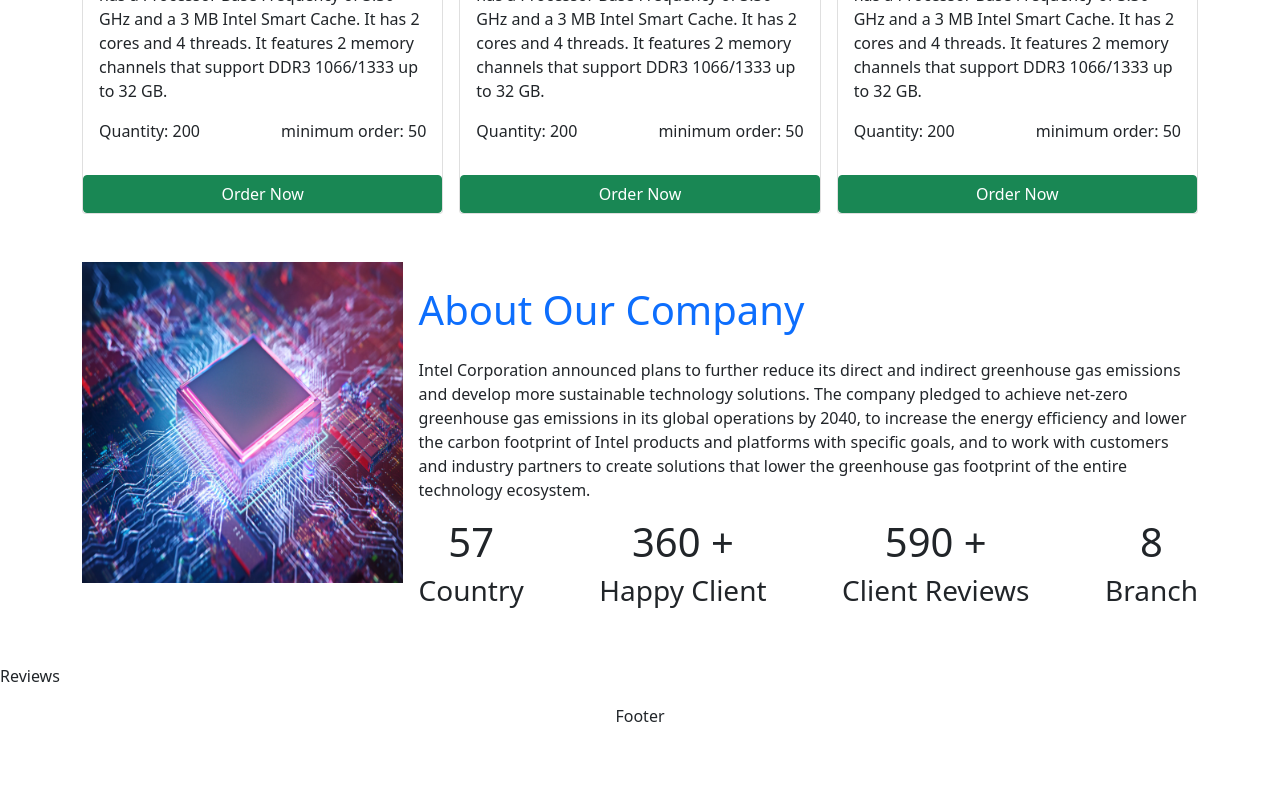
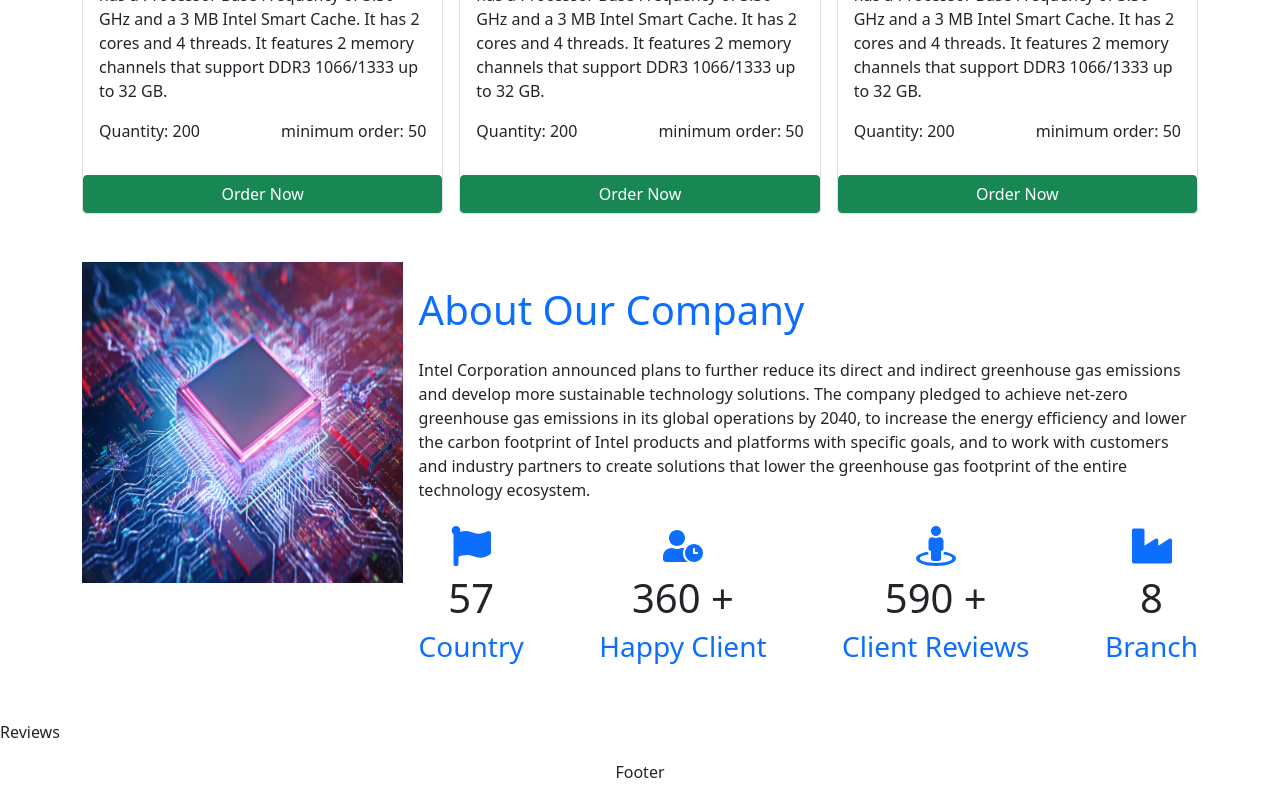
Before and after one commit to eshakkhan29/PROCESSOR-BUILDER, a React (Create React App) app: page / in a window 1280 px wide. Shown: the part 1082-1882 px from the top of the page. Before the commit the page ends 1826 px from the top, so only its background shows below. Built offline with nearby package versions, Linux system fonts and the light colour scheme.

Commit message:
added buisness summsry

```diff
--- /dev/null
+++ b/public/reviews.json
@@ -0,0 +1,14 @@
+[
+    {
+        "name": "Eshak khan",
+        "review": "Peaceful and happy work environment. Great coworkers. Free cafeteria food, for now at least. Lots of training and development. Good breaks. Good compensation. Clean bathrooms.So far I think it's a great workplace."
+    },
+    {
+        "name": "Eshak khan",
+        "review": "Peaceful and happy work environment. Great coworkers. Free cafeteria food, for now at least. Lots of training and development. Good breaks. Good compensation. Clean bathrooms.So far I think it's a great workplace."
+    },
+    {
+        "name": "Eshak khan",
+        "review": "Peaceful and happy work environment. Great coworkers. Free cafeteria food, for now at least. Lots of training and development. Good breaks. Good compensation. Clean bathrooms.So far I think it's a great workplace."
+    }
+]
--- a/src/components/HomePage/BusinessSummary/BusinessSummary.js
+++ b/src/components/HomePage/BusinessSummary/BusinessSummary.js
@@ -1,5 +1,6 @@
 import React from 'react';
 import chicest from '../../../image/chipsetMaking.png';
+import { FaFlag, FaUserClock, FaStreetView, FaIndustry } from "react-icons/fa";
 
 const BusinessSummary = () => {
     return (
@@ -11,22 +12,26 @@ const BusinessSummary = () => {
                 <div className='ms-3'>
                     <h1 className='text-primary my-4'>About Our Company</h1>
                     <p>Intel Corporation announced plans to further reduce its direct and indirect greenhouse gas emissions and develop more sustainable technology solutions. The company pledged to achieve net-zero greenhouse gas emissions in its global operations by 2040, to increase the energy efficiency and lower the carbon footprint of Intel products and platforms with specific goals, and to work with customers and industry partners to create solutions that lower the greenhouse gas footprint of the entire technology ecosystem.</p>
-                    <div className='d-flex align-items-center justify-content-between text-center'>
-                        <div>
+                    <div className='d-flex flex-lg-row flex-column align-items-center justify-content-between text-center'>
+                        <div className='my-3 my-lg-0'>
+                            <h1 className='text-primary'><FaFlag /></h1>
                             <h1>57</h1>
-                            <h3>Country</h3>
+                            <h3 className='text-primary'>Country</h3>
                         </div>
-                        <div>
+                        <div className='my-3 my-lg-0'>
+                            <h1 className='text-primary'><FaUserClock /></h1>
                             <h1>360 +</h1>
-                            <h3>Happy Client</h3>
+                            <h3 className='text-primary'>Happy Client</h3>
                         </div>
-                        <div>
+                        <div className='my-3 my-lg-0'>
+                            <h1 className='text-primary'><FaStreetView /></h1>
                             <h1>590 +</h1>
-                            <h3>Client Reviews</h3>
+                            <h3 className='text-primary'>Client Reviews</h3>
                         </div>
-                        <div>
+                        <div className='my-3 my-lg-0'>
+                            <h1 className='text-primary'><FaIndustry /></h1>
                             <h1>8</h1>
-                            <h3>Branch</h3>
+                            <h3 className='text-primary'>Branch</h3>
                         </div>
                     </div>
                 </div>
--- a/src/components/HomePage/Reviews/Reviews.js
+++ b/src/components/HomePage/Reviews/Reviews.js
@@ -1,6 +1,12 @@
-import React from 'react';
+import React, { useEffect, useState } from 'react';
 
 const Reviews = () => {
+    const [reviews, setReviews] = useState([]);
+    useEffect(() => {
+        fetch('reviews.json')
+            .then(res => res.json())
+            .then(data => setReviews(data))
+    }, [])
     return (
         <div>
             <p>Reviews</p>
```
